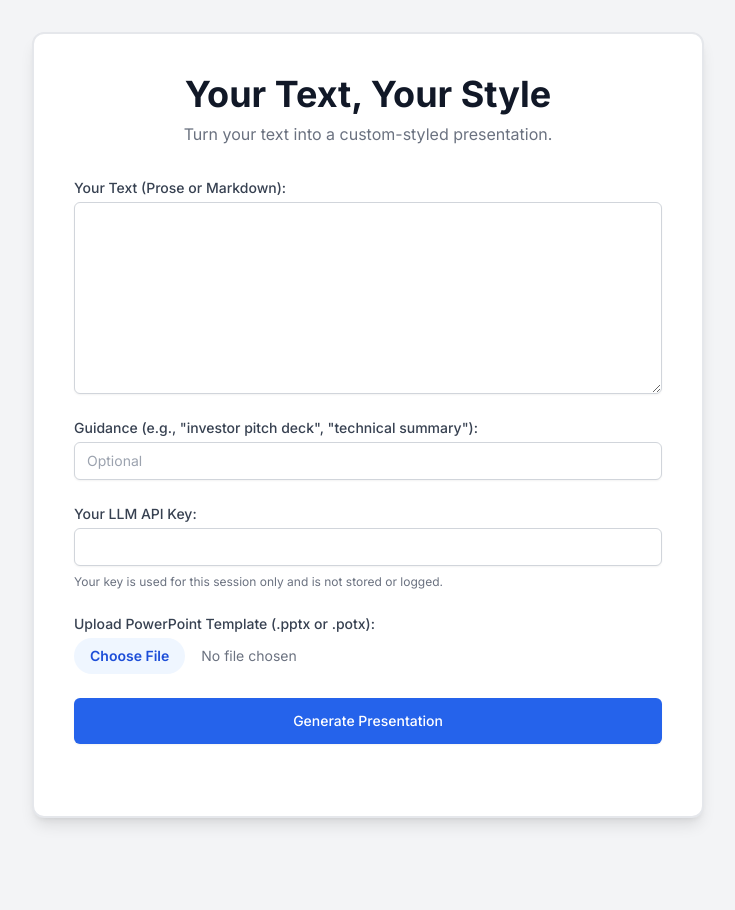
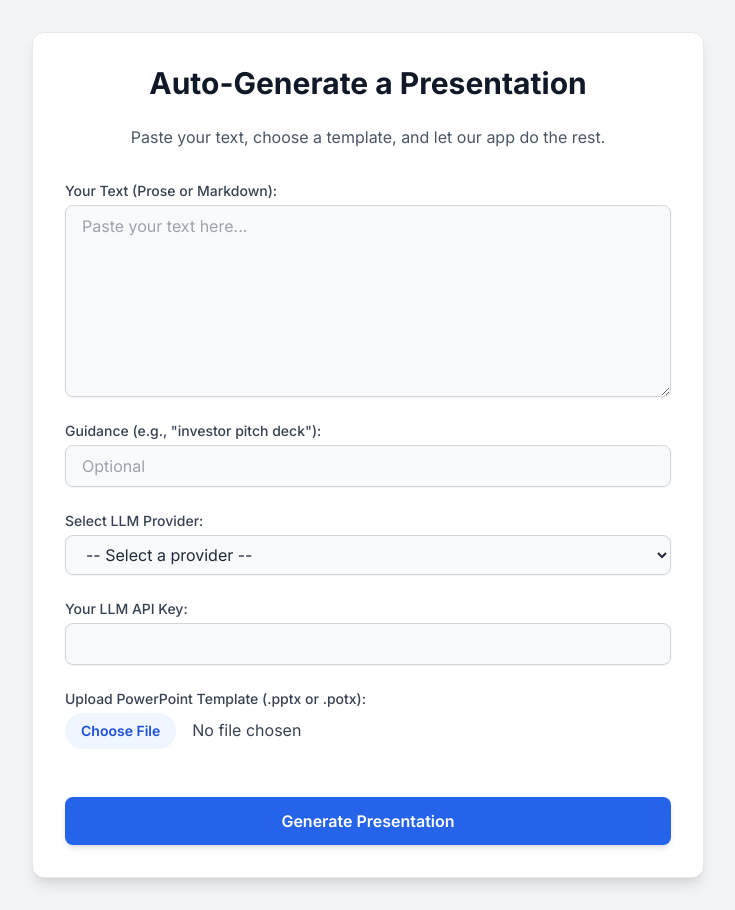
Before and after one commit to Ananthavalli1991/llm_ppt, a Flask app: template templates/index.html in a window 1280 px wide. Shown: the whole page, without its empty margins (272-1007 px from the left). Before the commit the page ends 825 px from the top, so only its background shows below. Run offline with Flask 3, Linux system fonts and the light colour scheme; the template is opened without the code that fills it, so the values that code supplies are empty; some libraries are stand-ins or nearby versions.

Commit message:
Update index.html

```diff
--- a/templates/index.html
+++ b/templates/index.html
@@ -5,89 +5,80 @@
     <meta name="viewport" content="width=device-width, initial-scale=1.0">
     <title>Your Text, Your Style</title>
     <script src="https://cdn.tailwindcss.com"></script>
-    <link rel="preconnect" href="https://fonts.googleapis.com">
-    <link rel="preconnect" href="https://fonts.gstatic.com" crossorigin>
-    <link href="https://fonts.googleapis.com/css2?family=Inter:wght@400;500;600;700&display=swap" rel="stylesheet">
+    <link rel="stylesheet" href="https://fonts.googleapis.com/css2?family=Inter:wght@400;500;600;700&display=swap">
     <style>
         body { font-family: 'Inter', sans-serif; }
     </style>
 </head>
-<body class="bg-gray-100 text-gray-800 p-4 sm:p-8 flex items-center justify-center min-h-screen">
-    <div class="bg-white p-6 sm:p-10 rounded-xl shadow-lg w-full max-w-2xl border-2 border-gray-200">
-        <h1 class="text-3xl sm:text-4xl font-bold text-center text-gray-900 mb-2">Your Text, Your Style</h1>
-        <p class="text-center text-gray-500 mb-8 text-sm sm:text-base">
-            Turn your text into a custom-styled presentation.
-        </p>
+<body class="bg-gray-100 text-gray-800 p-8 flex items-center justify-center min-h-screen">
+    <div class="bg-white p-8 rounded-xl shadow-lg w-full max-w-2xl border border-gray-200">
+        <h1 class="text-3xl font-bold text-center mb-6 text-gray-900">Auto-Generate a Presentation</h1>
+        <p class="text-center text-gray-600 mb-8">Paste your text, choose a template, and let our app do the rest.</p>
 
         <form id="presentation-form" class="space-y-6">
             <div>
-                <label for="text-input" class="block text-sm font-medium text-gray-700 mb-1">
-                    Your Text (Prose or Markdown):
-                </label>
+                <label for="text-input" class="block text-sm font-medium text-gray-700 mb-1">Your Text (Prose or Markdown):</label>
                 <textarea id="text-input" required
-                    class="mt-1 block w-full px-3 py-2 border border-gray-300 rounded-md shadow-sm focus:outline-none focus:ring-blue-500 focus:border-blue-500 sm:text-sm h-48"></textarea>
+                          class="mt-1 block w-full px-4 py-2 bg-gray-50 border border-gray-300 rounded-lg shadow-sm focus:ring-blue-500 focus:border-blue-500 transition duration-150 ease-in-out resize-y h-48"
+                          placeholder="Paste your text here..."></textarea>
             </div>
 
             <div>
-                <label for="llm-guidance" class="block text-sm font-medium text-gray-700 mb-1">
-                    Guidance (e.g., "investor pitch deck", "technical summary"):
-                </label>
+                <label for="llm-guidance" class="block text-sm font-medium text-gray-700 mb-1">Guidance (e.g., "investor pitch deck"):</label>
                 <input type="text" id="llm-guidance" placeholder="Optional"
-                    class="mt-1 block w-full px-3 py-2 border border-gray-300 rounded-md shadow-sm focus:outline-none focus:ring-blue-500 focus:border-blue-500 sm:text-sm">
+                       class="mt-1 block w-full px-4 py-2 bg-gray-50 border border-gray-300 rounded-lg shadow-sm focus:ring-blue-500 focus:border-blue-500 transition duration-150 ease-in-out">
             </div>
 
             <div>
-                <label for="api-key" class="block text-sm font-medium text-gray-700 mb-1">
-                    Your LLM API Key:
-                </label>
-                <input type="password" id="api-key" required
-                    class="mt-1 block w-full px-3 py-2 border border-gray-300 rounded-md shadow-sm focus:outline-none focus:ring-blue-500 focus:border-blue-500 sm:text-sm">
-                <p class="mt-2 text-xs text-gray-500">
-                    Your key is used for this session only and is not stored or logged.
-                </p>
+                <label for="provider-select" class="block text-sm font-medium text-gray-700 mb-1">Select LLM Provider:</label>
+                <select id="provider-select" required
+                        class="mt-1 block w-full px-4 py-2 bg-gray-50 border border-gray-300 rounded-lg shadow-sm focus:ring-blue-500 focus:border-blue-500 transition duration-150 ease-in-out">
+                    <option value="" disabled selected>-- Select a provider --</option>
+                    <option value="openai">OpenAI</option>
+                    <option value="anthropic">Anthropic</option>
+                    <option value="gemini">Gemini</option>
+                </select>
             </div>
 
             <div>
-                <label for="template-file" class="block text-sm font-medium text-gray-700 mb-1">
-                    Upload PowerPoint Template (.pptx or .potx):
-                </label>
-                <input type="file" id="template-file" accept=".pptx,.potx" required
-                    class="mt-1 block w-full text-sm text-gray-500
-                    file:mr-4 file:py-2 file:px-4
-                    file:rounded-full file:border-0
-                    file:text-sm file:font-semibold
-                    file:bg-blue-50 file:text-blue-700
-                    hover:file:bg-blue-100">
+                <label for="api-key" class="block text-sm font-medium text-gray-700 mb-1">Your LLM API Key:</label>
+                <input type="password" id="api-key" required
+                       class="mt-1 block w-full px-4 py-2 bg-gray-50 border border-gray-300 rounded-lg shadow-sm focus:ring-blue-500 focus:border-blue-500 transition duration-150 ease-in-out">
             </div>
 
+            <div>
+                <label for="template-file" class="block text-sm font-medium text-gray-700 mb-1">Upload PowerPoint Template (.pptx or .potx):</label>
+                <input type="file" id="template-file" accept=".pptx,.potx" required
+                       class="mt-1 block w-full text-gray-700 file:mr-4 file:py-2 file:px-4 file:rounded-full file:border-0 file:text-sm file:font-semibold file:bg-blue-50 file:text-blue-700 hover:file:bg-blue-100 cursor-pointer">
+            </div>
+
+            <div id="status" class="text-center font-semibold text-gray-700 mt-6"></div>
+
             <button type="submit" id="submit-button"
-                class="w-full flex justify-center py-3 px-4 border border-transparent rounded-md shadow-sm text-sm font-medium text-white bg-blue-600 hover:bg-blue-700 focus:outline-none focus:ring-2 focus:ring-offset-2 focus:ring-blue-500 transition-all duration-200">
+                    class="w-full py-3 px-4 bg-blue-600 text-white font-semibold rounded-lg shadow-md hover:bg-blue-700 focus:outline-none focus:ring-2 focus:ring-blue-500 focus:ring-offset-2 transition duration-150 ease-in-out">
                 Generate Presentation
             </button>
         </form>
-
-        <div id="status" class="mt-8 text-center font-semibold"></div>
-
     </div>
 
     <script>
         document.getElementById('presentation-form').addEventListener('submit', async (e) => {
             e.preventDefault();
 
-            const form = e.target;
             const statusDiv = document.getElementById('status');
             const submitButton = document.getElementById('submit-button');
 
-            // Show loading state
-            statusDiv.textContent = 'Generating your presentation... This may take a moment.';
-            statusDiv.className = 'text-gray-500';
+            // Disable form and show loading state
             submitButton.disabled = true;
             submitButton.textContent = 'Generating...';
+            statusDiv.textContent = 'Generating your presentation... This may take a moment.';
+            statusDiv.className = 'text-center font-semibold text-gray-700 mt-6';
 
             const formData = new FormData();
             formData.append('text_input', document.getElementById('text-input').value);
             formData.append('llm_guidance', document.getElementById('llm-guidance').value);
             formData.append('api_key', document.getElementById('api-key').value);
+            formData.append('provider', document.getElementById('provider-select').value);
             formData.append('template', document.getElementById('template-file').files[0]);
 
             try {
@@ -107,18 +98,18 @@
                     a.click();
                     window.URL.revokeObjectURL(url);
                     statusDiv.textContent = 'Success! Your presentation is downloading.';
-                    statusDiv.className = 'text-green-600';
+                    statusDiv.className = 'text-center font-semibold text-green-600 mt-6';
                 } else {
                     const error = await response.json();
-                    statusDiv.textContent = 'Error: ' + (error.error || 'Something went wrong on the server.');
-                    statusDiv.className = 'text-red-600';
+                    statusDiv.textContent = 'Error: ' + (error.error || 'Something went wrong.');
+                    statusDiv.className = 'text-center font-semibold text-red-600 mt-6';
                 }
             } catch (error) {
                 console.error('Fetch error:', error);
                 statusDiv.textContent = 'An error occurred. Please check your network connection and try again.';
-                statusDiv.className = 'text-red-600';
+                statusDiv.className = 'text-center font-semibold text-red-600 mt-6';
             } finally {
-                // Reset form and button state
+                // Re-enable form
                 submitButton.disabled = false;
                 submitButton.textContent = 'Generate Presentation';
             }
```
